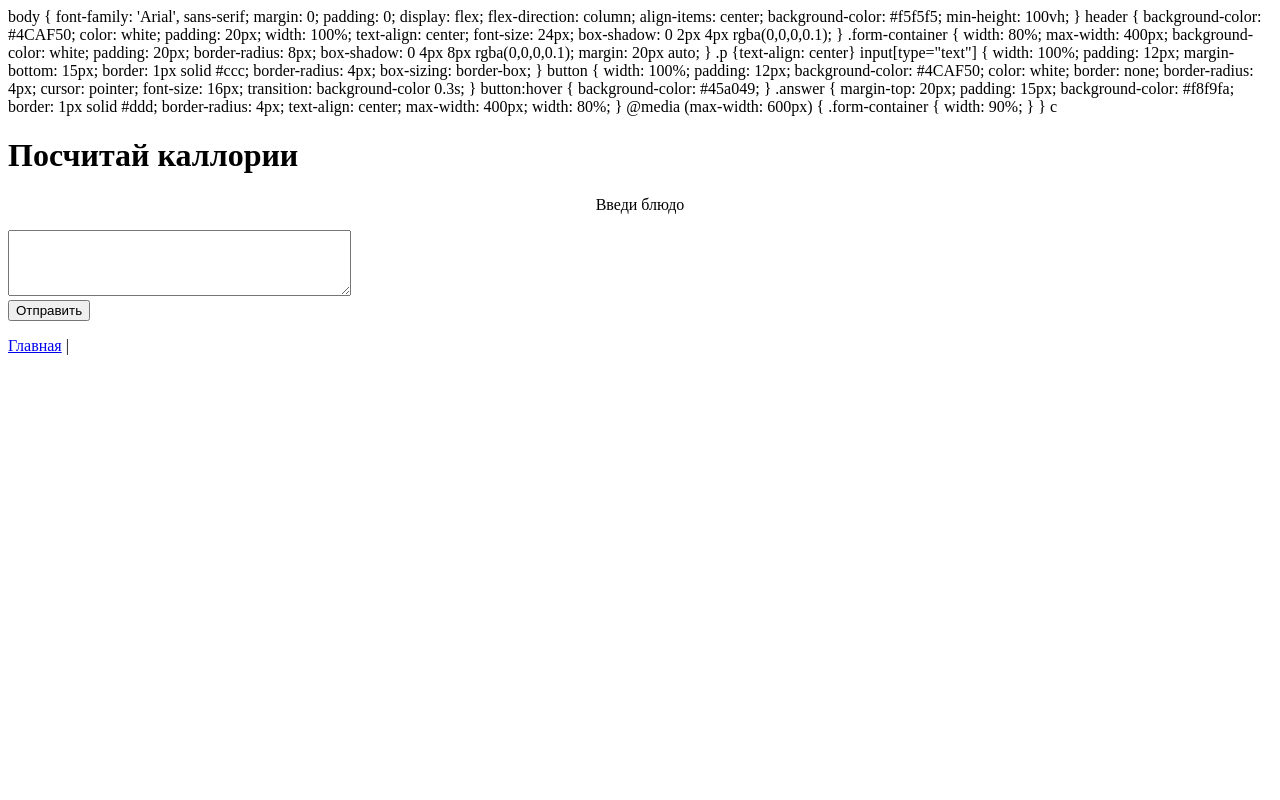
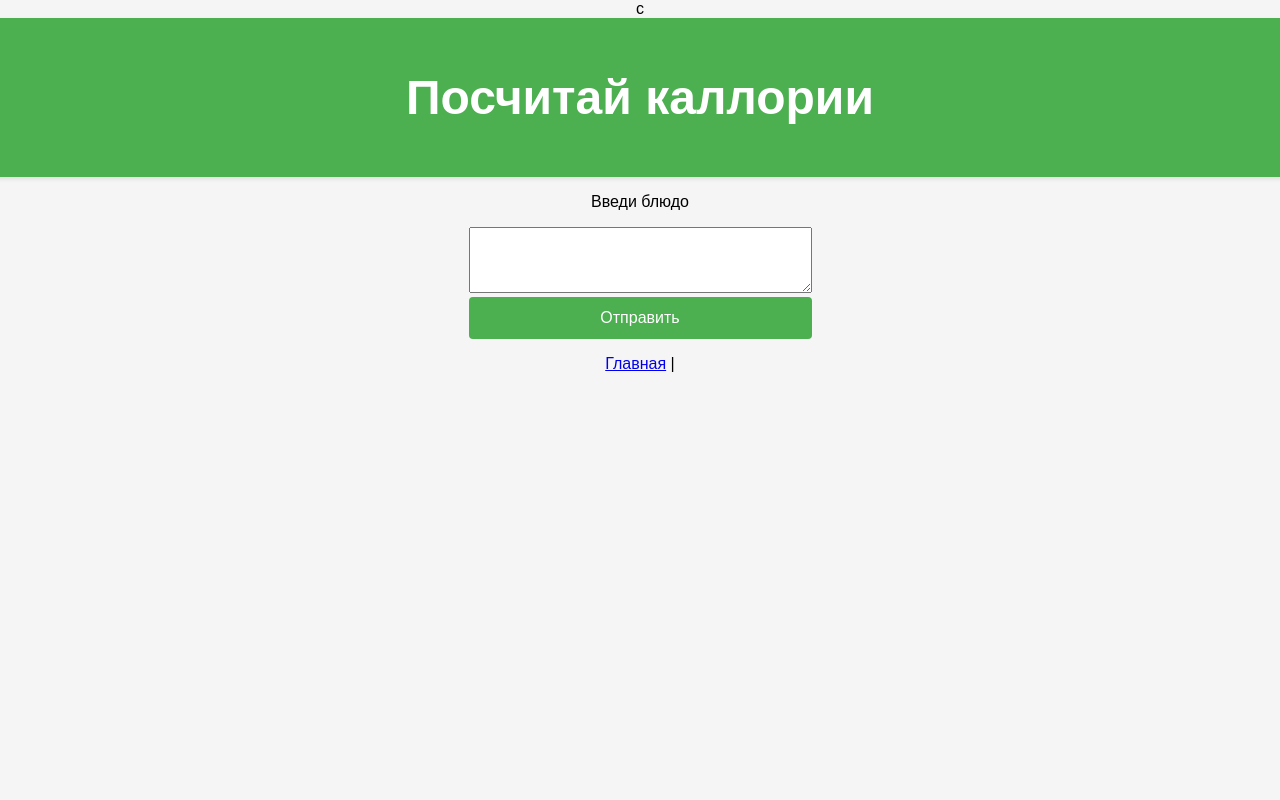
Before and after one commit to VladN-24/UNICS-U16, a Flask app: template templates/ch.html in a window 1280 px wide. Run offline with Flask 3, Linux system fonts and the light colour scheme; the template is opened without the code that fills it, so the values that code supplies are empty.

Commit message:
Update ch.html

```diff
--- a/templates/ch.html
+++ b/templates/ch.html
@@ -1,7 +1,8 @@
 <!doctype html>
 <html>
 <head>
-    <stale>body {
+<style>
+body {
     font-family: 'Arial', sans-serif;
     margin: 0;
     padding: 0;
@@ -76,7 +77,8 @@ button:hover {
     .form-container {
         width: 90%;
     }
-}</stale>
+}
+</style>
     <meta charset="utf-8">c
     <title>Чат с ИИ</title>
 </head>
```
